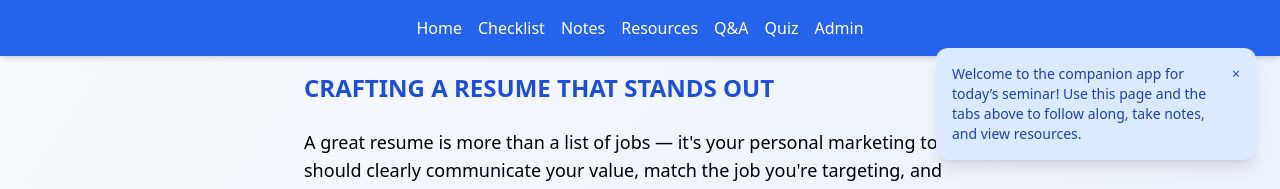
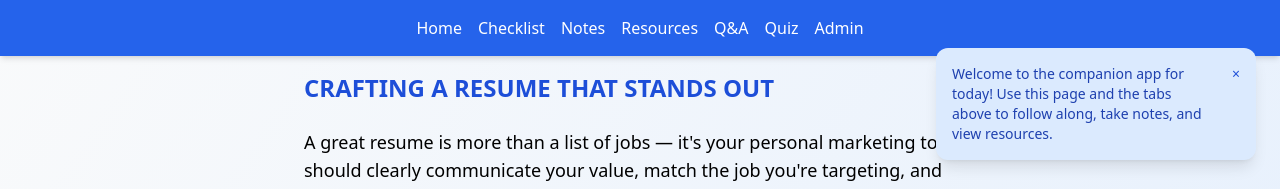
Before and after one commit to Gabekross/resumetips, a React (Vite) app: page / in a window 1280 px wide. Shown: the top 189 px of the page. Built offline with nearby package versions, Linux system fonts and the light colour scheme; no server answers.

Commit message:
final Product

```diff
--- a/src/pages/Home.jsx
+++ b/src/pages/Home.jsx
@@ -124,7 +124,7 @@ export default function Home() {
           <div className="fixed top-6 right-6 bg-blue-100 text-blue-800 p-4 rounded-xl shadow-lg max-w-xs z-50">
             <div className="flex justify-between items-start">
               <p className="text-sm pr-4">
-                Welcome to the companion app for today’s seminar! Use this page and the tabs above to follow along, take notes, and view resources.
+                Welcome to the companion app for today! Use this page and the tabs above to follow along, take notes, and view resources.
               </p>
               <button
                 onClick={() => setShowMessage(false)}
```
